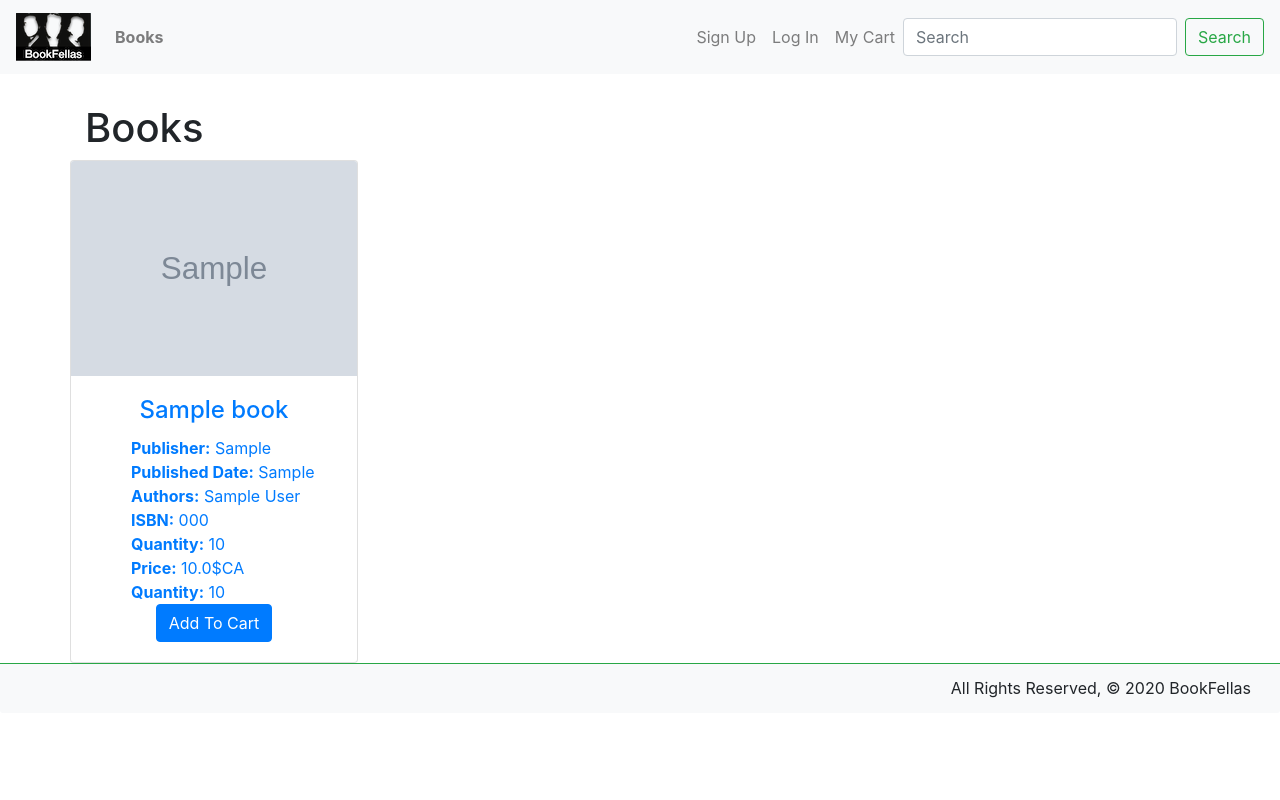
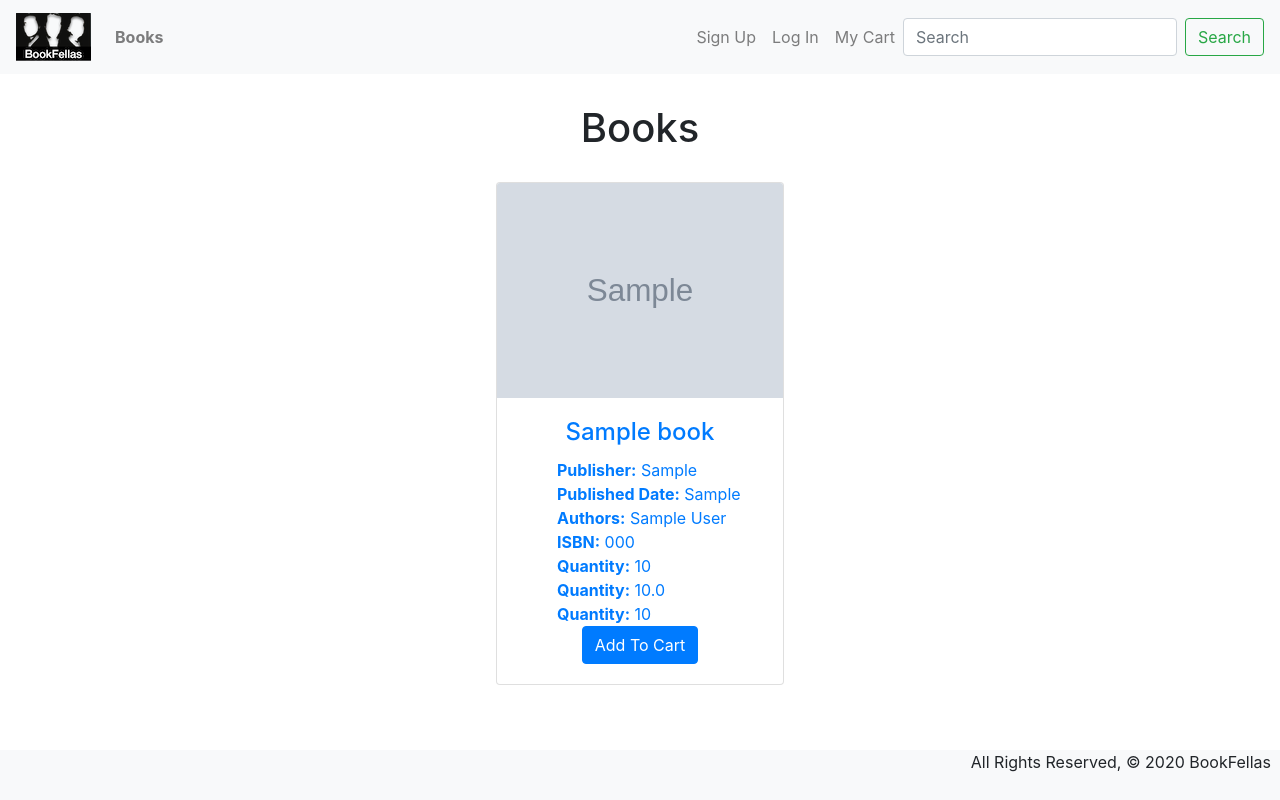
Before and after one commit to BookFellas/book-fellas, a Django app: page /books/ in a window 1280 px wide. Run offline with Django 3.2, Linux system fonts and the light colour scheme; tables that the repository leaves empty hold one stand-in row (values such as "Sample post"); grey boxes marked "Sample" are stand-in pictures; some libraries are stand-ins or nearby versions.

Commit message:
update models and fix conflicts

```diff
--- a/main_app/admin.py
+++ b/main_app/admin.py
@@ -3,7 +3,8 @@ from .models import *
 
 admin.site.register(Book)
 admin.site.register(Profile)
-admin.site.register(Cart)
+admin.site.register(Order)
+admin.site.register(ProductItem)
 
 
 # Register your models here.
--- a/main_app/models.py
+++ b/main_app/models.py
@@ -3,7 +3,14 @@ from django.urls import reverse
 from django.contrib.auth.models import User
 from django.dispatch import receiver
 from django.db.models.signals import post_save
-from datetime import date
+from datetime import date, datetime, timedelta
+
+STATUSES = (
+    ('Complete', 'Complete Order'),
+    ('Pending', 'Pending Order'),
+    ('Canceled', 'Canceled Order'),
+    ('Empty', 'Empty Cart'),
+)
 
 class Book(models.Model):
     isbn = models.CharField(max_length=100)
@@ -11,6 +18,7 @@ class Book(models.Model):
     year_published = models.CharField(max_length=15, default='2010')
     author = models.CharField(max_length=100)
     publisher = models.CharField(max_length=30)
+    description = models.TextField(max_length=500)
     price = models.FloatField()
     quantity = models.IntegerField()
     book_img = models.URLField(max_length=350, blank=True)
@@ -18,15 +26,22 @@ class Book(models.Model):
     def __str__(self):
         return self.title
 
-class Cart(models.Model):
+class Order(models.Model):
     order_date = models.DateField(auto_now=True)
-    status = models.BooleanField(default=True)
-    quantity = models.IntegerField()
-    book = models.ManyToManyField(Book)
+    shipping_date = models.DateField(default=datetime.now()+timedelta(days=7))
+    # status = models.CharField(
+    #                         max_length=10,
+    #                         choices=STATUSES,
+    #                         default=STATUSES[0][0]
+    #                     )
     user = models.ForeignKey(User, on_delete=models.CASCADE)
 
-    def __str__(self):
-        return self.user.username
+class ProductItem(models.Model):
+    quantity = models.IntegerField()
+    price = models.IntegerField()
+    book = models.ForeignKey(Book, on_delete=models.CASCADE)
+    user = models.ForeignKey(User, on_delete=models.CASCADE)
+    order = models.ForeignKey(Order, on_delete=models.CASCADE, blank=True)
 
 class Profile(models.Model):
     phone = models.CharField(max_length=25,null=True)
--- a/main_app/static/css/style.css
+++ b/main_app/static/css/style.css
@@ -6,19 +6,21 @@ body {
     background-color: white;
     display: flex;
     flex-direction: column;
+    text-align: center;
 }
 
 footer {
     margin-top: auto;
     width: 100%;
     height: 50px;
-    position: sticky;
+    position: fixed;
     bottom: 0px;
     left: 0px;
 }
 
 .row {
     text-align: center;
+    justify-content: center;
 }
 
 ul {
--- a/main_app/templates/base.html
+++ b/main_app/templates/base.html
@@ -50,11 +50,11 @@
     {% block content %}
     {% endblock %}
     </main>
+    <footer class="footer bg-light">
+        <div class="text-right">All Rights Reserved, &copy; 2020 BookFellas &nbsp;</div>
+    </footer>
     <script src="https://code.jquery.com/jquery-3.4.1.slim.min.js" integrity="sha384-J6qa4849blE2+poT4WnyKhv5vZF5SrPo0iEjwBvKU7imGFAV0wwj1yYfoRSJoZ+n" crossorigin="anonymous"></script>
     <script src="https://cdn.jsdelivr.net/npm/popper.js@1.16.0/dist/umd/popper.min.js" integrity="sha384-Q6E9RHvbIyZFJoft+2mJbHaEWldlvI9IOYy5n3zV9zzTtmI3UksdQRVvoxMfooAo" crossorigin="anonymous"></script>
     <script src="https://stackpath.bootstrapcdn.com/bootstrap/4.4.1/js/bootstrap.min.js" integrity="sha384-wfSDF2E50Y2D1uUdj0O3uMBJnjuUD4Ih7YwaYd1iqfktj0Uod8GCExl3Og8ifwB6" crossorigin="anonymous"></script>
-<footer class="card-footer bg-light border-success">
-    <div class="text-right">All Rights Reserved, &copy; 2020 BookFellas &nbsp;</div>
-</footer>
 </body>
 </html>
--- a/main_app/templates/books/detail.html
+++ b/main_app/templates/books/detail.html
@@ -15,7 +15,7 @@
 				<p>Published:{{ book.year_published }}</P>
 				<p>Publisher:{{ book.publisher }}</P>
 				<p>Price:{{ book.price }}</P>
-				<p>ISNB:{{ book.isbn }}</P>
+				<p>ISBN:{{ book.isbn }}</P>
 				{% if book.quantity > 0 %}
 					<p>quantity: {{ book.quantity }}</p>
 				{% else %}
--- a/main_app/templates/books/index.html
+++ b/main_app/templates/books/index.html
@@ -2,12 +2,13 @@
 {% block content %}
 
 <h1>Books</h1>
+<div class="container">
     <div class="row">
     {% for book in books %}
         <div class="card-deck">
             <a href="{% url 'detail' book.id %}">
                 <div class="card">
-                <img class="card-img-top" src="{{ book.book_img }}" alt="{{ book.volumeInfo.title }}-image">
+                    <img class="card-img-top" src="{{ book.book_img }}" alt="{{ book.title }}-image">
                     <div class="card-body">
                         <h4 class="card-title">{{ book.title }}</h4>
                         <ul class="card-text">
@@ -16,11 +17,11 @@
                             <li><Strong>Authors:</Strong> {{ book.author }}</li>
                             <li><Strong>ISBN:</Strong> {{ book.isbn}}</li>
                             <li><Strong>Quantity:</Strong> {{ book.quantity}}</li>
-                        <li><Strong>Price:</Strong> {{ book.price}}$CA</li>
+                            <li><Strong>Quantity:</Strong> {{ book.price}}</li>
                             {% if book.quantity > 0 %}
                                 <li><Strong>Quantity:</Strong> {{ book.quantity }}</li>
                             {% else %}
-                            <li><Strong>Quantity:</Strong> Not available now</li>
+                                <li><Strong>Quantity:</Strong> Not available</li>
                             {% endif %}
                         </ul>
                         <a href="#" class="btn btn-primary">Add To Cart</a>
@@ -30,4 +31,5 @@
         </div>
     {% endfor %}
     </div>
+</div>
 {% endblock %}
--- a/main_app/templates/main_app/profile_form.html
+++ b/main_app/templates/main_app/profile_form.html
@@ -2,7 +2,7 @@
 
 {% block content %}
 
-<form action="{% url 'profiles_index' %}" method="post">
+<form action="" method="post">
     <div class="form-row">
 		{% csrf_token %}
 		<table class="table table-striped table-bordered">
--- a/main_app/views.py
+++ b/main_app/views.py
@@ -56,7 +56,7 @@ def profiles_index(request):
 
 @login_required
 def cart_index(request):
-    cart = Cart.objects.all()
+    #cart = User.objects.filter(products)
     book = Book.objects.all()
     return render(request, 'cart/index.html', { 'cart': cart }, { 'book': book })
 
@@ -102,6 +102,7 @@ def api(request):
     #         year_published=item['volumeInfo'].get('publishedDate', '2011'),
     #         author=item['volumeInfo']['authors'][0],
     #         publisher=item['volumeInfo']['publisher'],
+    #         description=item['volumeInfo']['description'],
     #         price=round(random.uniform(1.99, 99.99),2),
     #         quantity=random.randint(1, 30),
     #         book_img=item['volumeInfo']['imageLinks']['thumbnail']
```
Also changed, not shown: main_app/migrations/0001_initial.py, main_app/migrations/0002_auto_20200127_0814.py (deleted), main_app/migrations/0002_auto_20200128_1932.py (added), main_app/migrations/0003_auto_20200127_1530.py (deleted), main_app/migrations/0004_auto_20200127_1609.py (deleted), main_app/migrations/0005_auto_20200127_1842.py (deleted), main_app/migrations/0006_auto_20200127_1854.py (deleted), main_app/migrations/0007_book_user.py (deleted), main_app/migrations/0008_remove_book_user.py (deleted). Lines whose indentation alone changed are shown as unchanged.
